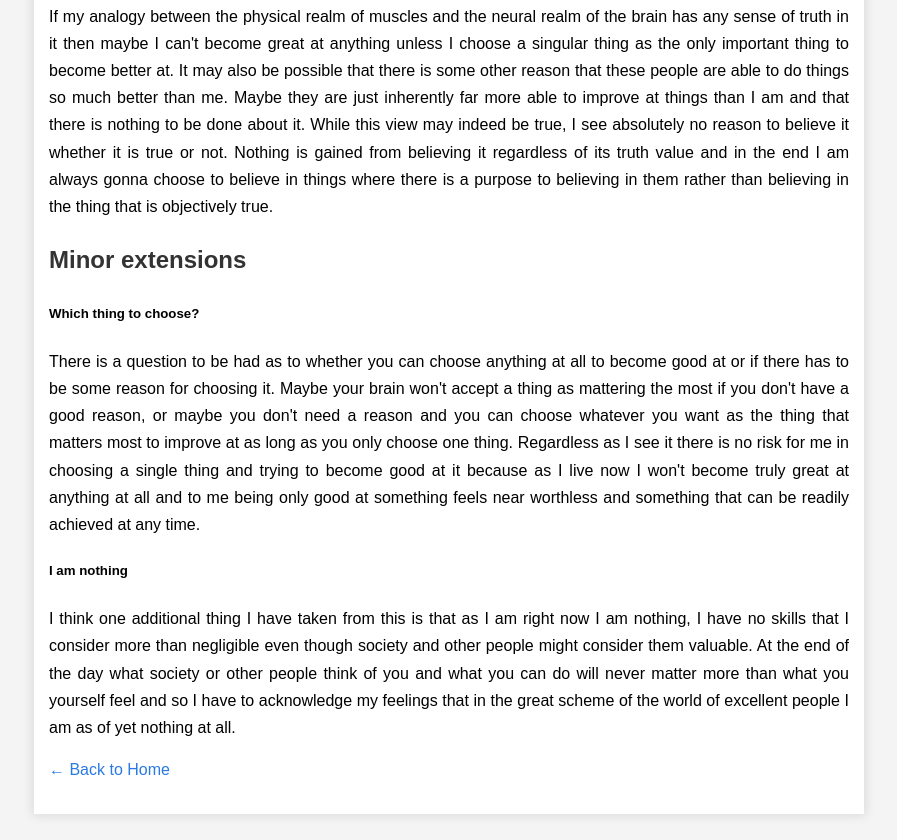
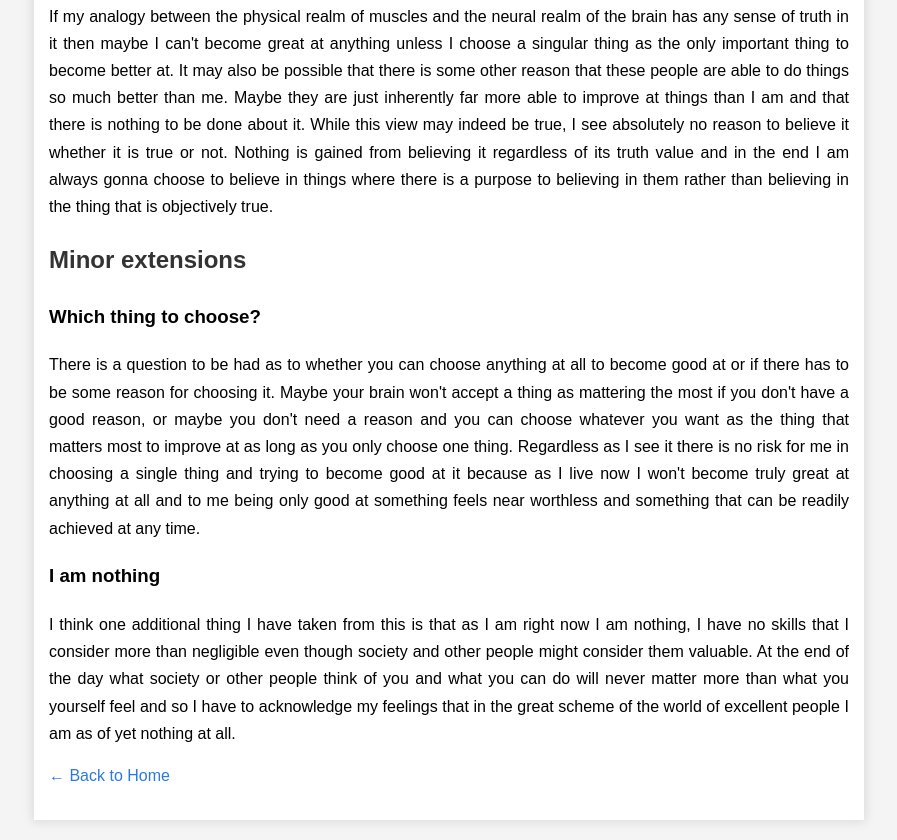
Before and after one commit to lakskaus/lakskaus.github.io, a plain HTML site: page essay2.html in a window 1280 px wide. Shown: the part 1185-2025 px from the top of the page, without its empty margins (191-1088 px from the left). Drawn offline with Linux system fonts and the light colour scheme.

Commit message:
essay2.01

```diff
--- a/essay2.html
+++ b/essay2.html
@@ -25,11 +25,11 @@
 
         <div class="essay-section">
             <h2>Minor extensions</h2>
-            <h5>Which thing to choose?</h5>
+            <h3>Which thing to choose?</h5>
             <p>There is a question to be had as to whether you can choose anything at all to become good at or if there has to be some reason for choosing it. Maybe your brain won't accept a thing as mattering the most if you don't have a good reason, or maybe you don't need a reason and you can choose whatever you want as the thing that matters most to improve at as long as you only choose one thing. Regardless as I see it there is no risk for me in choosing a single thing and trying to become good at it because as I live now I won't become truly great at anything at all and to me being only good at something feels near worthless and something that can be readily achieved at any time. </p>
 
 
-            <h5>I am nothing</h5>
+            <h3>I am nothing</h5>
             <p>I think one additional thing I have taken from this is that as I am right now I am nothing, I have no skills that I consider more than negligible even though society and other people might consider them valuable. At the end of the day what society or other people think of you and what you can do will never matter more than what you yourself feel and so I have to acknowledge my feelings that in the great scheme of the world of excellent people I am as of yet nothing at all.</p>
         </div>
 
```
